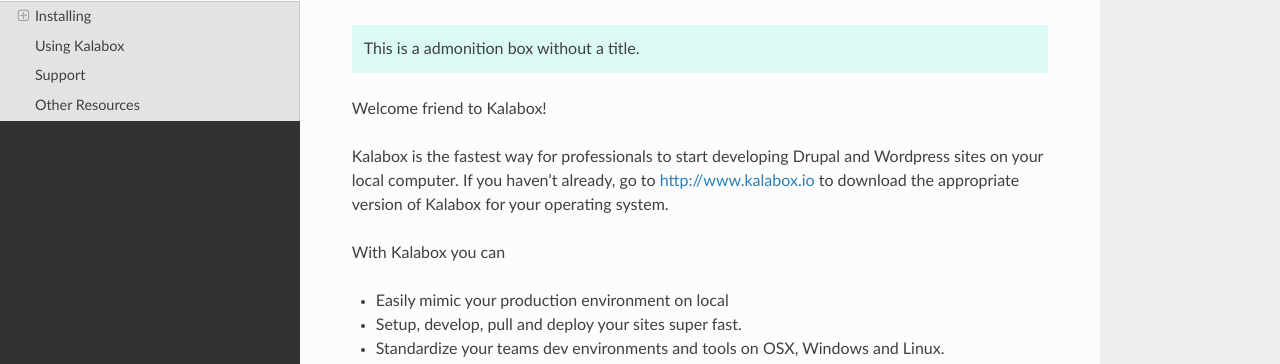
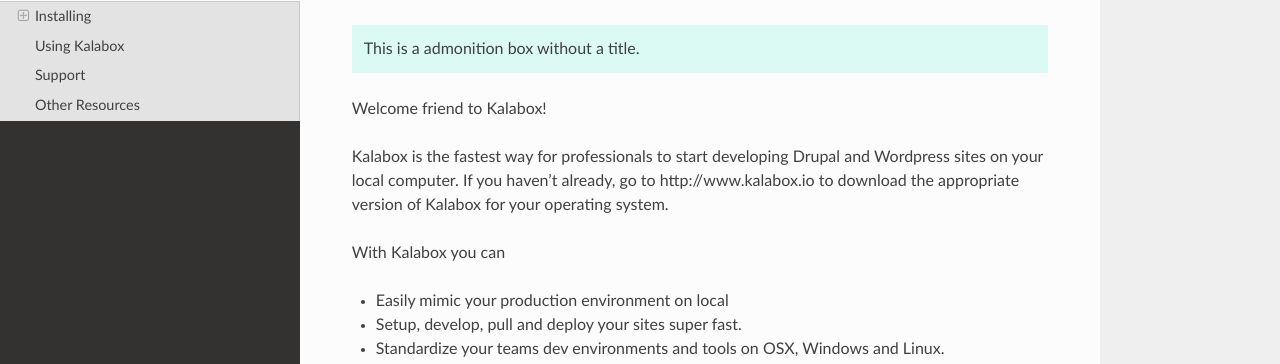
Before and after one commit to kalabox/kalabox, an MkDocs documentation site: the page built from docs/index.md, in a window 1280 px wide and 900 px high. Shown: the part 135-499 px from the top of the window. Built offline with MkDocs 1.6.1, drawn with Linux system fonts in a browser that asks for light colours; nearby versions of some CDN libraries; old or Windows-style settings are respelled for this version of MkDocs.

Commit message:
#1366: Limit markdown extensions

```diff
--- a/mkdocs.yml
+++ b/mkdocs.yml
@@ -7,20 +7,5 @@ markdown_extensions:
   - markdown.extensions.admonition
   - markdown.extensions.smarty
   - markdown.extensions.nl2br
-  - markdown.extensions.codehilite:
-      guess_lang: false
-  - pymdownx.extra
-  - pymdownx.inlinehilite
-  - pymdownx.magiclink
-  - pymdownx.tilde
-  - pymdownx.caret
-  - pymdownx.smartsymbols
-  - pymdownx.githubemoji
-  - pymdownx.tasklist
-  - pymdownx.progressbar
-  - pymdownx.headeranchor
-  - pymdownx.arithmatex
-  - pymdownx.mark
-  - pymdownx.critic
 pages:
   - 'Homepage': 'index.md'
```
